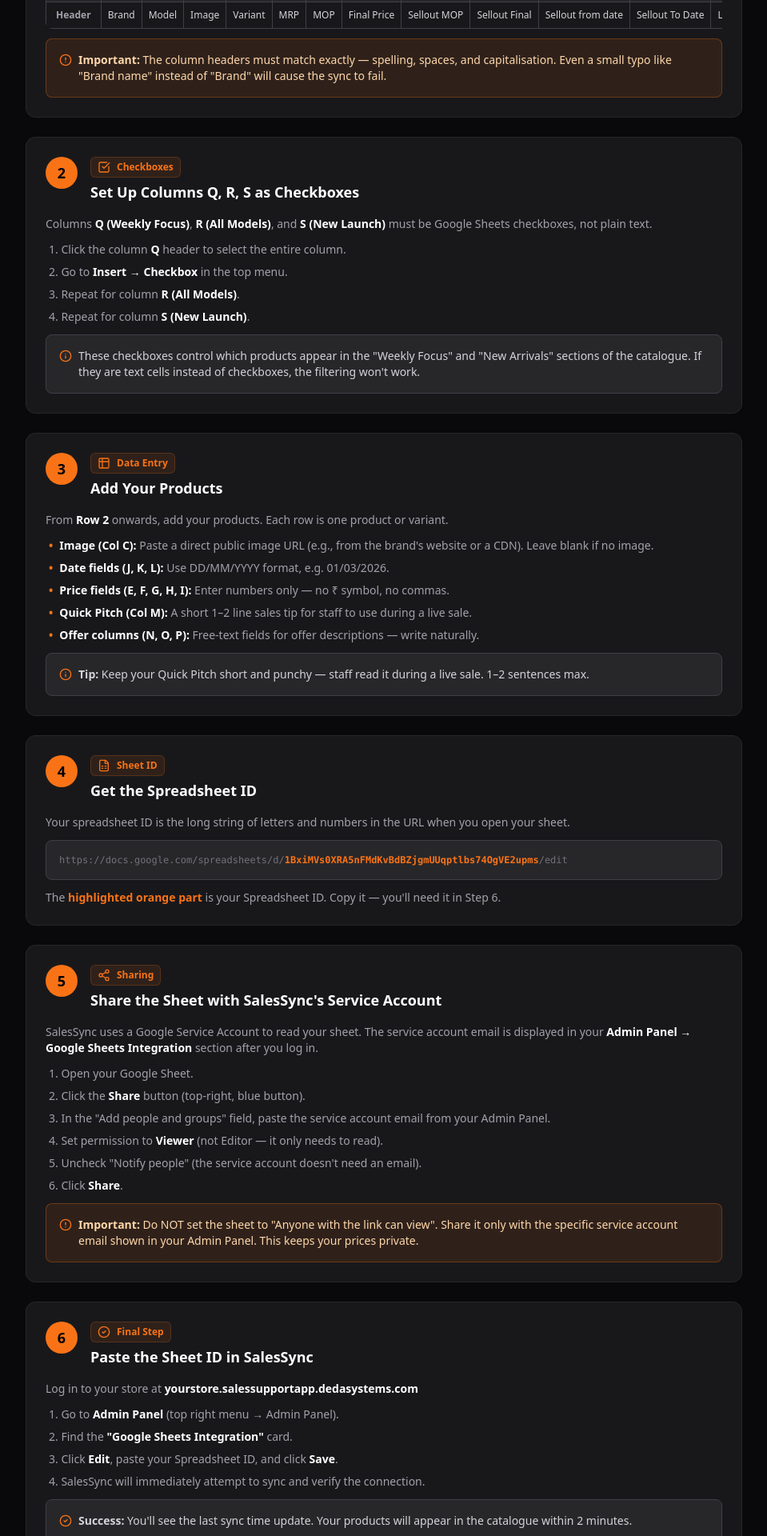
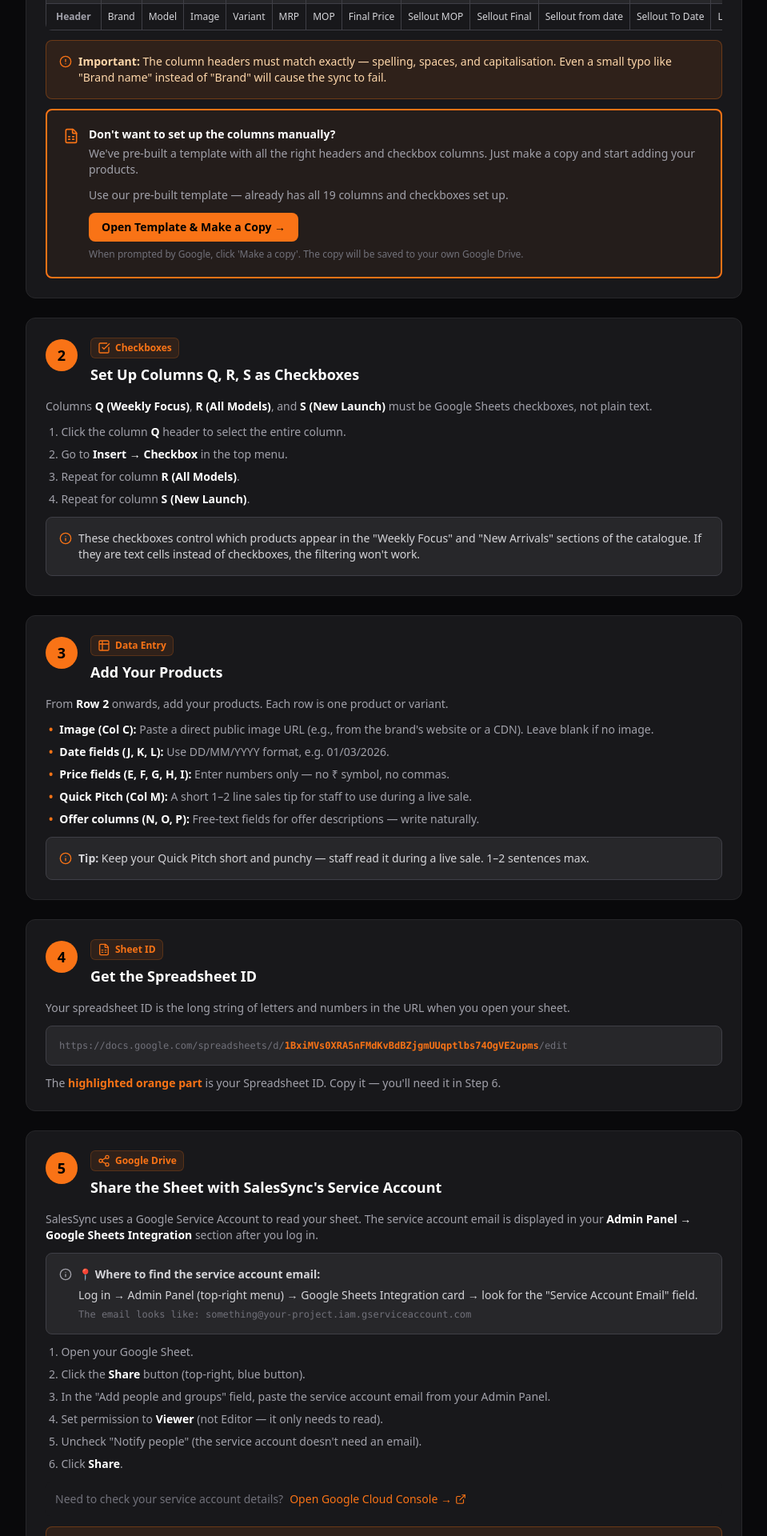
Before and after one commit to deeeeeepesh/salesSupportSystem-saas, a Next.js app: page /sheets-setup in a window 1280 px wide. Shown: the part 1380-3300 px from the top of the page at 80% size, without its empty margins (160-1119 px from the left). Built offline with nearby package versions, Linux system fonts and the light colour scheme; no server answers.

Commit message:
Fix step symmetry, add template link CTA, improve Step 5 service account section
Co-authored-by: deeeeeepesh <85902051+deeeeeepesh@users.noreply.github.com>
Agent-Logs-Url: https://github.com/deeeeeepesh/salesSupportSystem-saas/sessions/665266d9-4bf3-49cf-b330-c564882e60e6

```diff
--- a/app/sheets-setup/page.tsx
+++ b/app/sheets-setup/page.tsx
@@ -4,7 +4,7 @@ import { useState } from 'react';
 import { Button } from '@/components/ui/button';
 import {
   FileSpreadsheet, CheckSquare, Table2, Share2,
-  CheckCircle2, Info, ChevronDown, ChevronUp, Sun, Moon, AlertCircle,
+  CheckCircle2, Info, ChevronDown, ChevronUp, Sun, Moon, AlertCircle, ExternalLink,
 } from 'lucide-react';
 
 function BoltIcon({ size = 16 }: { size?: number }) {
@@ -230,13 +230,15 @@ export default function SheetsSetupPage() {
             {/* Step 1 */}
             <div className={`rounded-xl border p-6 ${cardBg}`}>
               <div className="flex items-start gap-4 mb-4">
-                <div className="w-10 h-10 bg-orange-500 text-black rounded-full flex items-center justify-center text-lg font-black flex-shrink-0">
+                <div className="w-10 h-10 bg-orange-500 text-black rounded-full flex items-center justify-center text-lg font-black flex-shrink-0 mt-0.5">
                   1
                 </div>
-                <div>
-                  <div className={`flex items-center gap-2 mb-1 ${iconBox} w-fit px-2 py-1 rounded-md`}>
+                <div className="flex-1">
+                  <div className={`flex items-center gap-2 mb-1.5`}>
+                    <div className={`flex items-center gap-1.5 px-2 py-1 rounded-md w-fit ${iconBox}`}>
                       <FileSpreadsheet className="w-4 h-4 text-orange-500" />
                       <span className="text-orange-500 text-xs font-semibold">Google Sheets</span>
+                    </div>
                   </div>
                   <h3 className={`text-lg font-black ${textPrimary}`}>Create Your Google Sheet</h3>
                 </div>
@@ -281,19 +283,48 @@ export default function SheetsSetupPage() {
                     </p>
                   </div>
                 </div>
+                <div className={`mt-4 rounded-lg border-2 border-orange-500 p-5 ${isDark ? 'bg-orange-500/5' : 'bg-orange-50/60'}`}>
+                  <div className="flex items-start gap-3 mb-3">
+                    <FileSpreadsheet className="w-5 h-5 text-orange-500 flex-shrink-0 mt-0.5" />
+                    <div>
+                      <p className={`font-bold text-sm mb-1 ${textPrimary}`}>Don&apos;t want to set up the columns manually?</p>
+                      <p className={`text-sm ${textSecondary}`}>
+                        We&apos;ve pre-built a template with all the right headers and checkbox columns. Just make a copy and start adding your products.
+                      </p>
+                    </div>
+                  </div>
+                  <p className={`text-sm mb-3 ml-8 ${textSecondary}`}>
+                    Use our pre-built template — already has all 19 columns and checkboxes set up.
+                  </p>
+                  <div className="ml-8">
+                    <a
+                      href="https://docs.google.com/spreadsheets/d/1BxiMVs0XRA5nFMdKvBdBZjgmUUqptlbs74OgVE2upms/copy"
+                      target="_blank"
+                      rel="noopener noreferrer"
+                      className="inline-block bg-orange-500 hover:bg-orange-400 text-black font-semibold text-sm px-4 py-2 rounded-lg transition-colors"
+                    >
+                      Open Template &amp; Make a Copy →
+                    </a>
+                    <p className={`text-xs mt-2 ${textMuted}`}>
+                      When prompted by Google, click &apos;Make a copy&apos;. The copy will be saved to your own Google Drive.
+                    </p>
+                  </div>
+                </div>
               </div>
             </div>
 
             {/* Step 2 */}
             <div className={`rounded-xl border p-6 ${cardBg}`}>
               <div className="flex items-start gap-4 mb-4">
-                <div className="w-10 h-10 bg-orange-500 text-black rounded-full flex items-center justify-center text-lg font-black flex-shrink-0">
+                <div className="w-10 h-10 bg-orange-500 text-black rounded-full flex items-center justify-center text-lg font-black flex-shrink-0 mt-0.5">
                   2
                 </div>
-                <div>
-                  <div className={`flex items-center gap-2 mb-1 ${iconBox} w-fit px-2 py-1 rounded-md`}>
+                <div className="flex-1">
+                  <div className={`flex items-center gap-2 mb-1.5`}>
+                    <div className={`flex items-center gap-1.5 px-2 py-1 rounded-md w-fit ${iconBox}`}>
                       <CheckSquare className="w-4 h-4 text-orange-500" />
                       <span className="text-orange-500 text-xs font-semibold">Checkboxes</span>
+                    </div>
                   </div>
                   <h3 className={`text-lg font-black ${textPrimary}`}>Set Up Columns Q, R, S as Checkboxes</h3>
                 </div>
@@ -322,13 +353,15 @@ export default function SheetsSetupPage() {
             {/* Step 3 */}
             <div className={`rounded-xl border p-6 ${cardBg}`}>
               <div className="flex items-start gap-4 mb-4">
-                <div className="w-10 h-10 bg-orange-500 text-black rounded-full flex items-center justify-center text-lg font-black flex-shrink-0">
+                <div className="w-10 h-10 bg-orange-500 text-black rounded-full flex items-center justify-center text-lg font-black flex-shrink-0 mt-0.5">
                   3
                 </div>
-                <div>
-                  <div className={`flex items-center gap-2 mb-1 ${iconBox} w-fit px-2 py-1 rounded-md`}>
+                <div className="flex-1">
+                  <div className={`flex items-center gap-2 mb-1.5`}>
+                    <div className={`flex items-center gap-1.5 px-2 py-1 rounded-md w-fit ${iconBox}`}>
                       <Table2 className="w-4 h-4 text-orange-500" />
                       <span className="text-orange-500 text-xs font-semibold">Data Entry</span>
+                    </div>
                   </div>
                   <h3 className={`text-lg font-black ${textPrimary}`}>Add Your Products</h3>
                 </div>
@@ -371,13 +404,15 @@ export default function SheetsSetupPage() {
             {/* Step 4 */}
             <div className={`rounded-xl border p-6 ${cardBg}`}>
               <div className="flex items-start gap-4 mb-4">
-                <div className="w-10 h-10 bg-orange-500 text-black rounded-full flex items-center justify-center text-lg font-black flex-shrink-0">
+                <div className="w-10 h-10 bg-orange-500 text-black rounded-full flex items-center justify-center text-lg font-black flex-shrink-0 mt-0.5">
                   4
                 </div>
-                <div>
-                  <div className={`flex items-center gap-2 mb-1 ${iconBox} w-fit px-2 py-1 rounded-md`}>
+                <div className="flex-1">
+                  <div className={`flex items-center gap-2 mb-1.5`}>
+                    <div className={`flex items-center gap-1.5 px-2 py-1 rounded-md w-fit ${iconBox}`}>
                       <FileSpreadsheet className="w-4 h-4 text-orange-500" />
                       <span className="text-orange-500 text-xs font-semibold">Sheet ID</span>
+                    </div>
                   </div>
                   <h3 className={`text-lg font-black ${textPrimary}`}>Get the Spreadsheet ID</h3>
                 </div>
@@ -396,13 +431,15 @@ export default function SheetsSetupPage() {
             {/* Step 5 */}
             <div className={`rounded-xl border p-6 ${cardBg}`}>
               <div className="flex items-start gap-4 mb-4">
-                <div className="w-10 h-10 bg-orange-500 text-black rounded-full flex items-center justify-center text-lg font-black flex-shrink-0">
+                <div className="w-10 h-10 bg-orange-500 text-black rounded-full flex items-center justify-center text-lg font-black flex-shrink-0 mt-0.5">
                   5
                 </div>
-                <div>
-                  <div className={`flex items-center gap-2 mb-1 ${iconBox} w-fit px-2 py-1 rounded-md`}>
+                <div className="flex-1">
+                  <div className={`flex items-center gap-2 mb-1.5`}>
+                    <div className={`flex items-center gap-1.5 px-2 py-1 rounded-md w-fit ${iconBox}`}>
                       <Share2 className="w-4 h-4 text-orange-500" />
-                    <span className="text-orange-500 text-xs font-semibold">Sharing</span>
+                      <span className="text-orange-500 text-xs font-semibold">Google Drive</span>
+                    </div>
                   </div>
                   <h3 className={`text-lg font-black ${textPrimary}`}>Share the Sheet with SalesSync&apos;s Service Account</h3>
                 </div>
@@ -412,6 +449,16 @@ export default function SheetsSetupPage() {
                   SalesSync uses a Google Service Account to read your sheet. The service account email is displayed in your{' '}
                   <strong className={textPrimary}>Admin Panel → Google Sheets Integration</strong> section after you log in.
                 </p>
+                <div className={`p-4 rounded-lg border ${isDark ? 'bg-zinc-800 border-zinc-700 text-zinc-300' : 'bg-gray-100 border-gray-300 text-gray-700'}`}>
+                  <div className="flex items-start gap-2">
+                    <Info className="w-4 h-4 text-zinc-400 flex-shrink-0 mt-0.5" />
+                    <div className="text-sm space-y-1.5">
+                      <p className="font-semibold">📍 Where to find the service account email:</p>
+                      <p>Log in → Admin Panel (top-right menu) → Google Sheets Integration card → look for the &quot;Service Account Email&quot; field.</p>
+                      <p className={`font-mono text-xs ${textMuted}`}>The email looks like: something@your-project.iam.gserviceaccount.com</p>
+                    </div>
+                  </div>
+                </div>
                 <ol className="list-decimal list-inside space-y-2 ml-1">
                   <li>Open your Google Sheet.</li>
                   <li>Click the <strong className={textPrimary}>Share</strong> button (top-right, blue button).</li>
@@ -420,6 +467,18 @@ export default function SheetsSetupPage() {
                   <li>Uncheck &quot;Notify people&quot; (the service account doesn&apos;t need an email).</li>
                   <li>Click <strong className={textPrimary}>Share</strong>.</li>
                 </ol>
+                <div className={`p-3 rounded-lg flex items-center gap-2 ${isDark ? 'bg-zinc-900' : 'bg-gray-50'}`}>
+                  <span className={`text-sm ${textMuted}`}>Need to check your service account details?</span>
+                  <a
+                    href="https://console.cloud.google.com/iam-admin/serviceaccounts"
+                    target="_blank"
+                    rel="noopener noreferrer"
+                    className="inline-flex items-center gap-1 text-orange-500 hover:text-orange-400 text-sm font-medium transition-colors"
+                  >
+                    Open Google Cloud Console →
+                    <ExternalLink className="w-3.5 h-3.5" />
+                  </a>
+                </div>
                 <div className={`mt-2 p-4 rounded-lg border ${isDark ? 'bg-orange-500/10 border-orange-500/30 text-orange-200' : 'bg-orange-50 border-orange-300 text-orange-800'}`}>
                   <div className="flex items-start gap-2">
                     <AlertCircle className="w-4 h-4 text-orange-500 flex-shrink-0 mt-0.5" />
@@ -434,13 +493,15 @@ export default function SheetsSetupPage() {
             {/* Step 6 */}
             <div className={`rounded-xl border p-6 ${cardBg}`}>
               <div className="flex items-start gap-4 mb-4">
-                <div className="w-10 h-10 bg-orange-500 text-black rounded-full flex items-center justify-center text-lg font-black flex-shrink-0">
+                <div className="w-10 h-10 bg-orange-500 text-black rounded-full flex items-center justify-center text-lg font-black flex-shrink-0 mt-0.5">
                   6
                 </div>
-                <div>
-                  <div className={`flex items-center gap-2 mb-1 ${iconBox} w-fit px-2 py-1 rounded-md`}>
+                <div className="flex-1">
+                  <div className={`flex items-center gap-2 mb-1.5`}>
+                    <div className={`flex items-center gap-1.5 px-2 py-1 rounded-md w-fit ${iconBox}`}>
                       <CheckCircle2 className="w-4 h-4 text-orange-500" />
                       <span className="text-orange-500 text-xs font-semibold">Final Step</span>
+                    </div>
                   </div>
                   <h3 className={`text-lg font-black ${textPrimary}`}>Paste the Sheet ID in SalesSync</h3>
                 </div>
```
Lines whose indentation alone changed are shown as unchanged.
